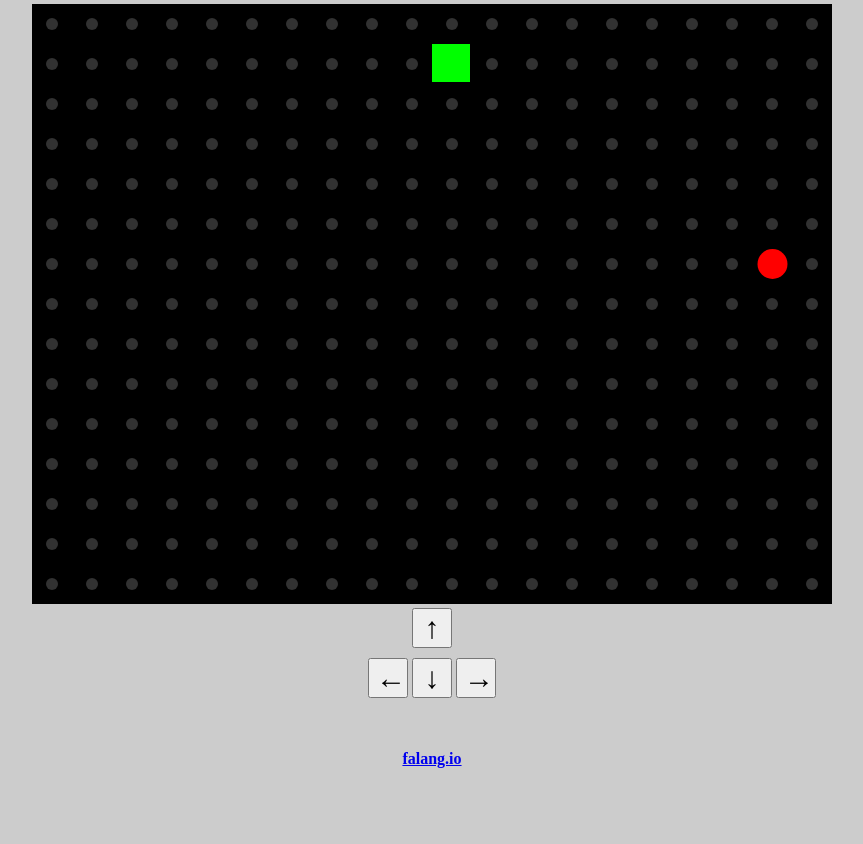
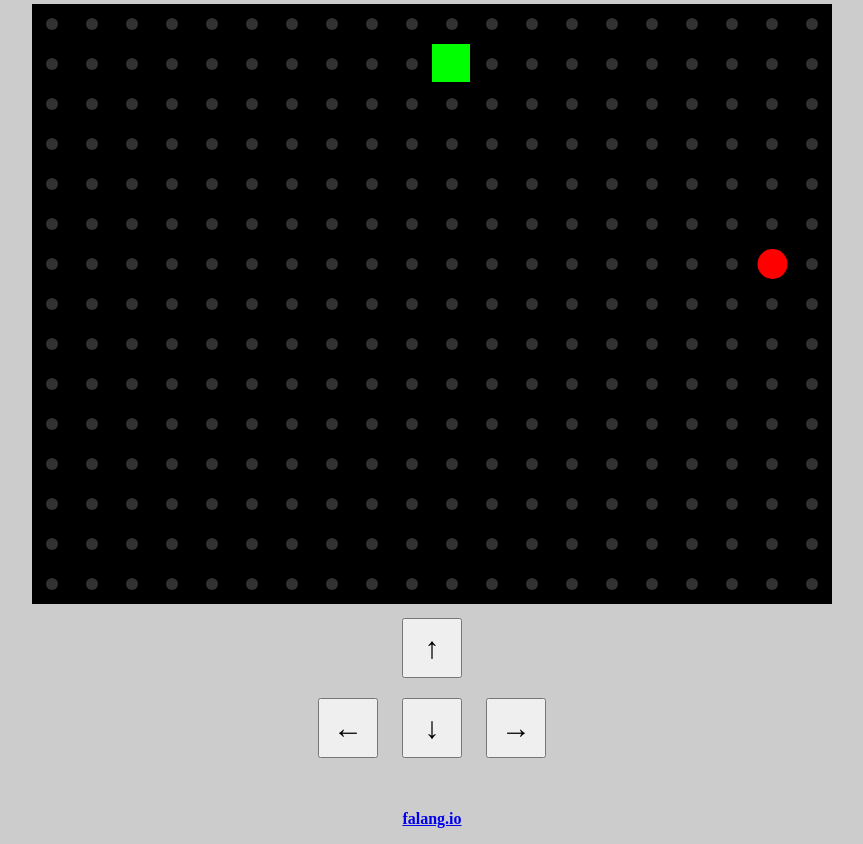
Before and after one commit to falang-io/example-snake, a website: page code/ts/public/index.html in a window 1280 px wide. Shown: the part 79-923 px from the top of the page, without its empty margins (208-1071 px from the left). Before the commit the page ends 863 px from the top, so only its background shows below. Drawn offline with Linux system fonts and the light colour scheme.

Commit message:
index html fixed

```diff
--- a/code/ts/public/index.html
+++ b/code/ts/public/index.html
@@ -21,15 +21,19 @@
       background: #ccc;
       text-align: center;
     }
+    .buttons {
+      margin-top: 10px;
+    }
     button {
-      width: 40px;
-      height: 40px;
+      width: 60px;
+      height: 60px;
       text-align: center;
       font-size: 30px;
       font-weight: bold;
+      margin: 0 10px;
     }
     .buttons-top {
-      margin-bottom: 10px;
+      margin-bottom: 20px;
     }
   </style>
 </head>
```
